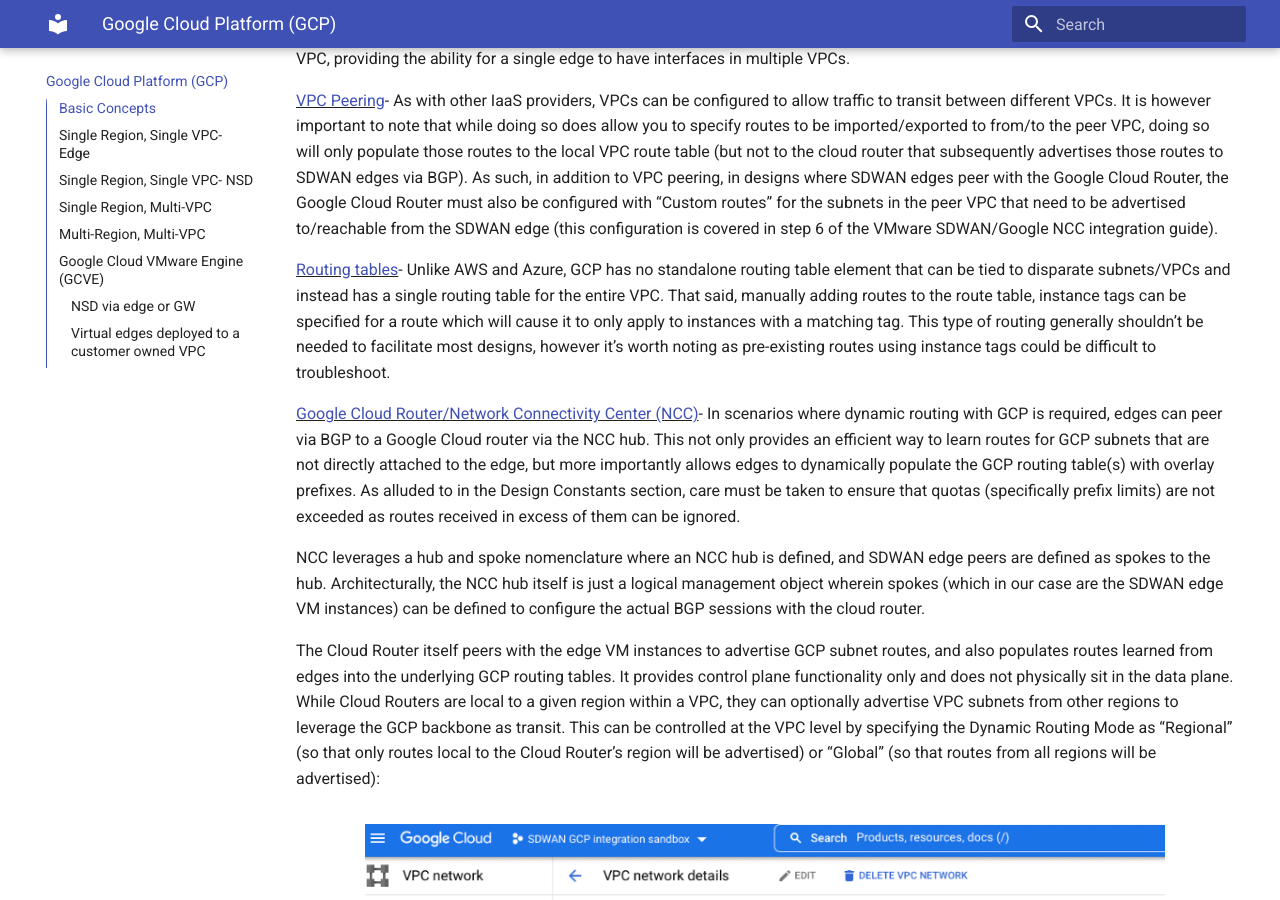
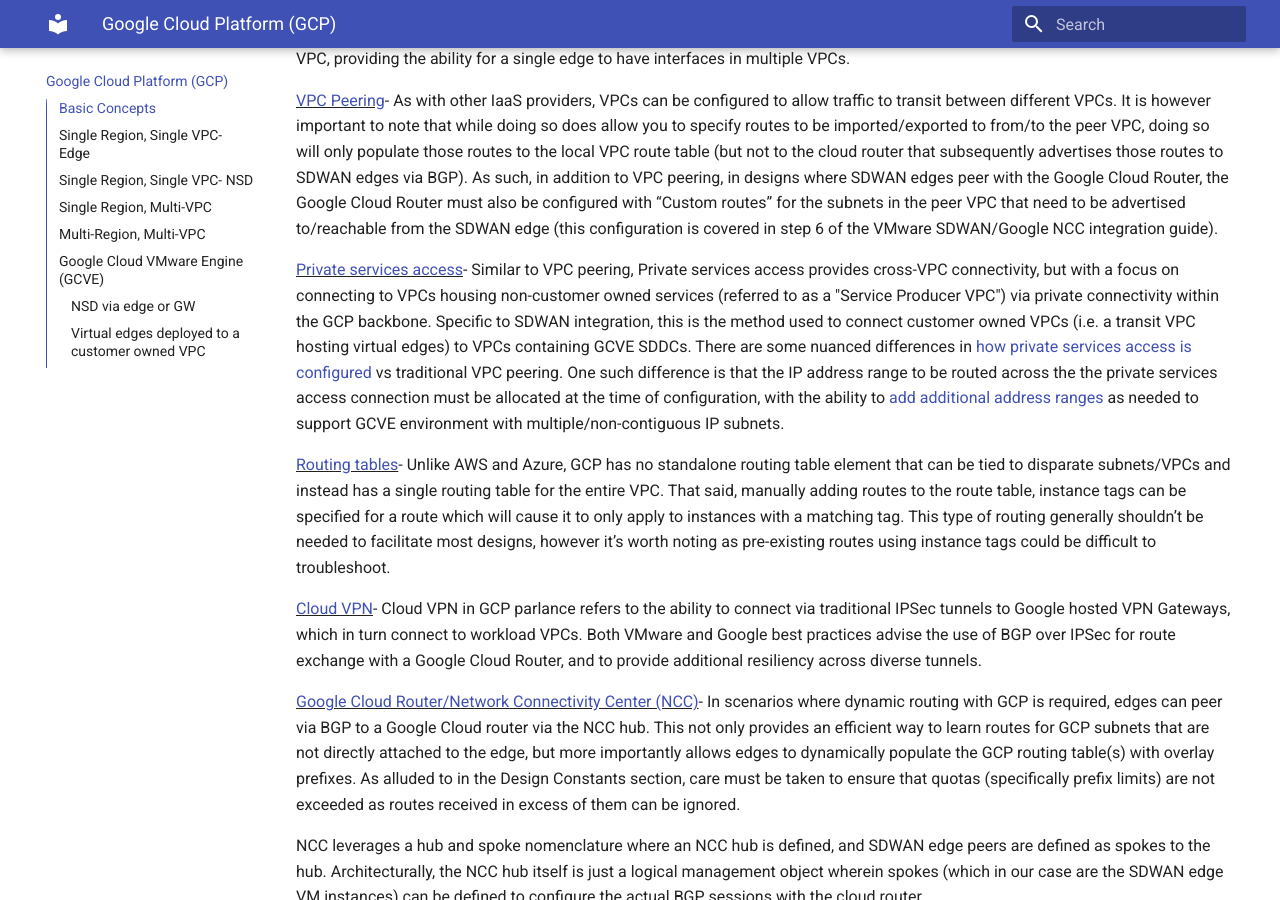
Before and after one commit to el-hoffer/velo-mc-refarch, an MkDocs documentation site: the page built from docs/4-gcp.md, in a window 1280 px wide and 900 px high, scrolled down 402 px. Built offline with MkDocs 1.6.1 and Material for MkDocs 9.7.7, drawn with Linux system fonts in a browser that asks for light colours.

Commit message:
Cloud VPN and PSA definitions

```diff
--- a/docs/4-gcp.md
+++ b/docs/4-gcp.md
@@ -11,7 +11,11 @@ Another unique aspect of VPCs within GCP is that Google Cloud Engine (GCE) VM in
 
 <u>[VPC Peering](https://cloud.google.com/vpc/docs/vpc-peering)</u>- As with other IaaS providers, VPCs can be configured to allow traffic to transit between different VPCs.  It is however important to note that while doing so does allow you to specify routes to be imported/exported to from/to the peer VPC, doing so will only populate those routes to the local VPC route table (but not to the cloud router that subsequently advertises those routes to SDWAN edges via BGP).  As such, in addition to VPC peering, in designs where SDWAN edges peer with the Google Cloud Router, the Google Cloud Router must also be configured with “Custom routes” for the subnets in the peer VPC that need to be advertised to/reachable from the SDWAN edge (this configuration is covered in step 6 of the VMware SDWAN/Google NCC integration guide).
 
+<u>[Private services access](https://cloud.google.com/vpc/docs/private-services-access)</u>-  Similar to VPC peering, Private services access provides cross-VPC connectivity, but with a focus on connecting to VPCs housing non-customer owned services (referred to as a "Service Producer VPC") via private connectivity within the GCP backbone.  Specific to SDWAN integration, this is the method used to connect customer owned VPCs (i.e. a transit VPC hosting virtual edges) to VPCs containing GCVE SDDCs.  There are some nuanced differences in [how private services access is configured](https://cloud.google.com/vpc/docs/configure-private-services-access) vs traditional VPC peering.  One such difference is that the IP address range to be routed across the the private services access connection must be allocated at the time of configuration, with the ability to [add additional address ranges](https://cloud.google.com/vpc/docs/configure-private-services-access#modify-ip-range) as needed to support GCVE environment with multiple/non-contiguous IP subnets.
+
 <u>[Routing tables](https://cloud.google.com/vpc/docs/routes)</u>- Unlike AWS and Azure, GCP has no standalone routing table element that can be tied to disparate subnets/VPCs and instead has a single routing table for the entire VPC.  That said, manually adding routes to the route table, instance tags can be specified for a route which will cause it to only apply to instances with a matching tag.  This type of routing generally shouldn’t be needed to facilitate most designs, however it’s worth noting as pre-existing routes using instance tags could be difficult to troubleshoot.
+
+<u>[Cloud VPN](https://cloud.google.com/network-connectivity/docs/vpn#docs)</u>-  Cloud VPN in GCP parlance refers to the ability to connect via traditional IPSec tunnels to Google hosted VPN Gateways, which in turn connect to workload VPCs.  Both VMware and Google best practices advise the use of BGP over IPSec for route exchange with a Google Cloud Router, and to provide additional resiliency across diverse tunnels.
 
 <u>[Google Cloud Router/Network Connectivity Center (NCC)](https://cloud.google.com/network-connectivity/docs/network-connectivity-center/concepts/overview)</u>- In scenarios where dynamic routing with GCP is required, edges can peer via BGP to a Google Cloud router via the NCC hub.  This not only provides an efficient way to learn routes for GCP subnets that are not directly attached to the edge, but more importantly allows edges to dynamically populate the GCP routing table(s) with overlay prefixes.  As alluded to in the Design Constants section, care must be taken to ensure that quotas (specifically prefix limits) are not exceeded as routes received in excess of them can be ignored.
 
```
